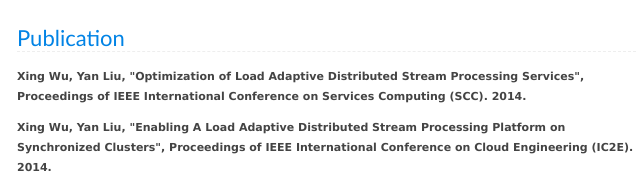
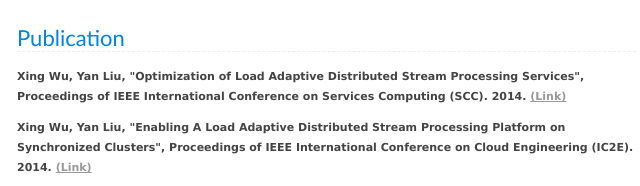
Before and after one commit to xing5/xing5.github.io, a plain HTML site: page index.html in a window 1280 px wide. Shown: the part 1831-2017 px from the top of the page, 223-863 px from the left. Drawn offline with Linux system fonts and the light colour scheme.

Commit message:
doi url for publications

```diff
--- a/index.html
+++ b/index.html
@@ -160,10 +160,10 @@ This research aims to present an empirical performance and cost evaluation of bo
                 </p>
                 <h1 id='pub'>Publication</h1>
                 <p class="noindent"><b>
-                Xing Wu, Yan Liu, "Optimization of Load Adaptive Distributed Stream Processing Services", Proceedings of IEEE International Conference on Services Computing (SCC). 2014.
+                Xing Wu, Yan Liu, "Optimization of Load Adaptive Distributed Stream Processing Services", Proceedings of IEEE International Conference on Services Computing (SCC). 2014.  <a href="http://dx.doi.org/10.1109/SCC.2014.73" target="_blank">(Link)</a>
                 </b><p>
                 <p class="noindent"><b>
-                Xing Wu, Yan Liu, "Enabling A Load Adaptive Distributed Stream Processing Platform on Synchronized Clusters", Proceedings of IEEE International Conference on Cloud Engineering (IC2E). 2014.
+                Xing Wu, Yan Liu, "Enabling A Load Adaptive Distributed Stream Processing Platform on Synchronized Clusters", Proceedings of IEEE International Conference on Cloud Engineering (IC2E). 2014. <a href="http://dx.doi.org/10.1109/IC2E.2014.87" target="_blank">(Link)</a>
                 </b><p>
                 <p class="noindent"><b>
                 Xing Wu and Yan Liu, "Scalability Evaluation of Incremental Data Processing using Hadoop and Distributed Stream Processing Middleware", In "Big Data: Algorithms, Analytics, and Applications".  <a href='https://sites.google.com/site/bigdata3a/' target='_blank'>(Book Link)</a>
```
Also changed, not shown: 1 other file.
